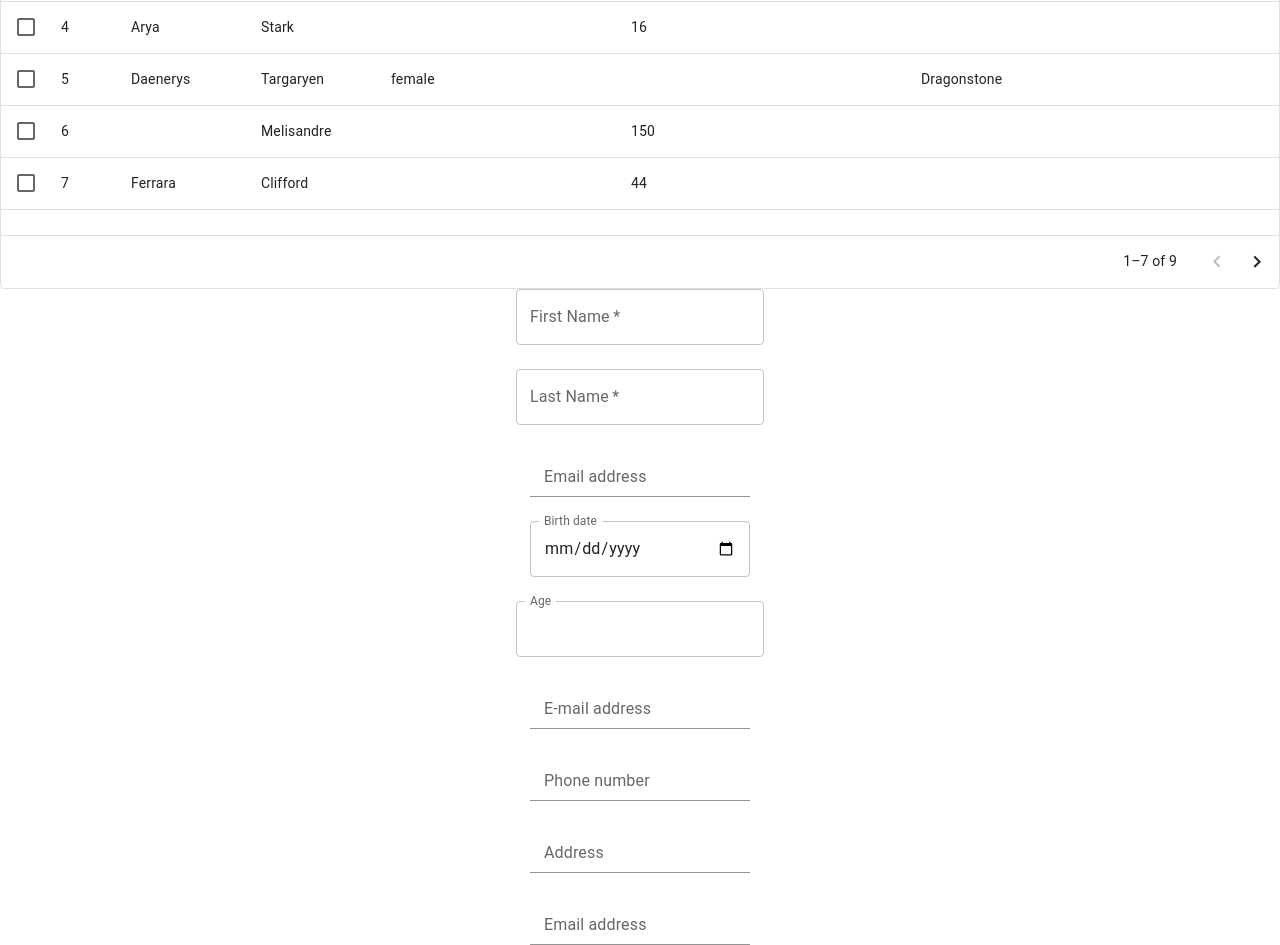
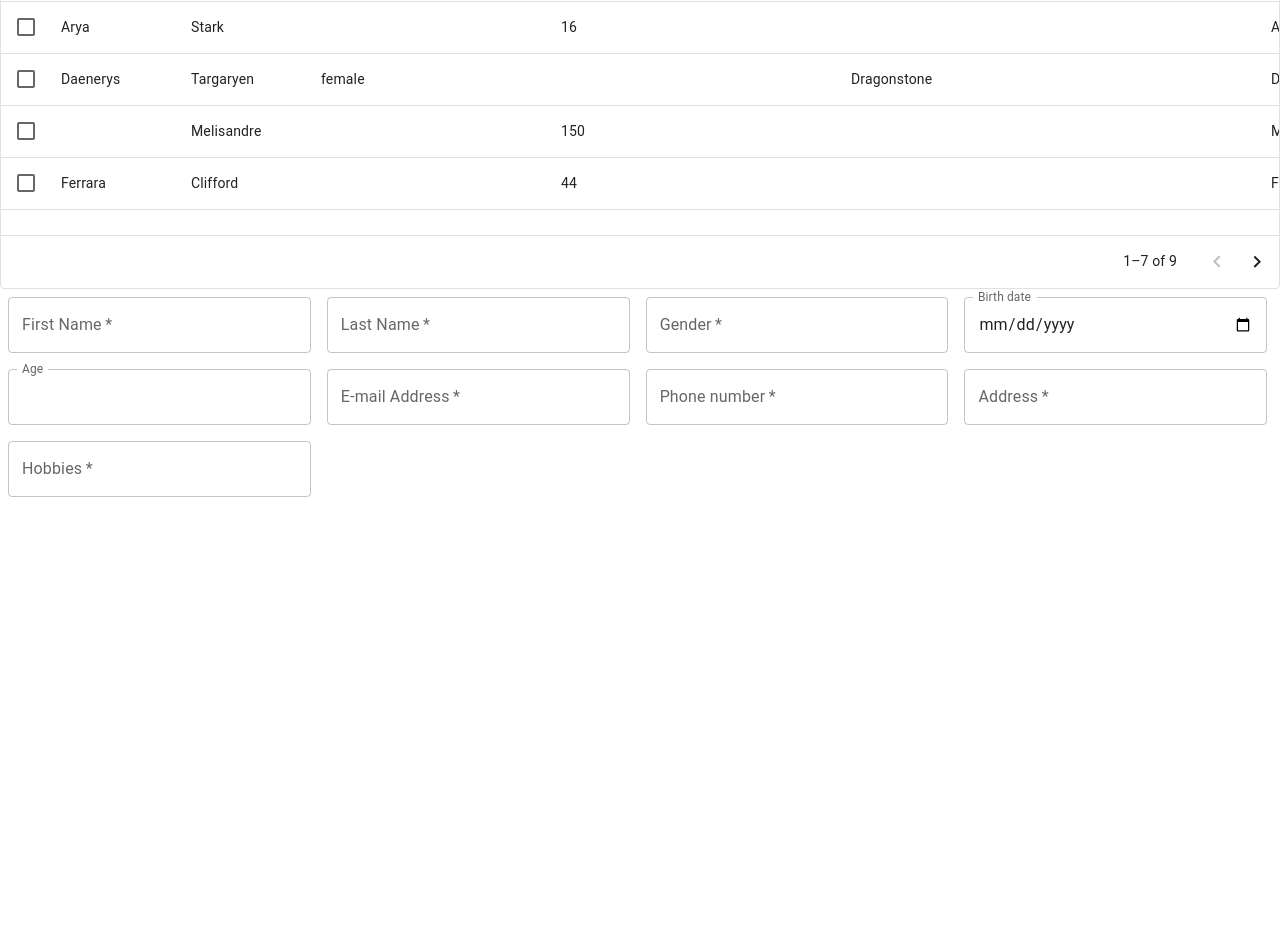
Before and after one commit to Adys23/user-maintenance-app, a React (Create React App) app in the folder client/: page / in a window 1280 px wide. Shown: the part 280-1225 px from the top of the page. After the commit the page ends 800 px from the top, so only its background shows below. Built offline with nearby package versions, Linux system fonts and the light colour scheme.

Commit message:
Change PersonDetailsForm container type to Box and fields type to TextField

```diff
--- a/client/src/PersonDetailsForm/PersonDetailsForm.tsx
+++ b/client/src/PersonDetailsForm/PersonDetailsForm.tsx
@@ -1,25 +1,17 @@
-import {
-	Stack,
-	TextField,
-	FormControl,
-	Input,
-	InputLabel,
-} from '@mui/material';
+import { Box, TextField } from '@mui/material';
 
 const PersonDetailsForm = () => {
 	return (
-		<Stack
-			direction='column'
-			justifyContent='space-between'
-			alignItems='center'
-			spacing={3}
+		<Box
+			component='form'
+			sx={{
+				'& .MuiTextField-root': { m: 1, width: '30ch' },
+			}}
+			autoComplete='off'
 		>
 			<TextField required id='first-name' label='First Name' />
 			<TextField required id='last-name' label='Last Name' />
-			<FormControl>
-				<InputLabel htmlFor='gender'>Email address</InputLabel>
-				<Input id='gender' />
-			</FormControl>
+			<TextField required id='gender' label='Gender' />
 			<TextField
 				id='birthdate'
 				label='Birth date'
@@ -38,23 +30,11 @@ const PersonDetailsForm = () => {
 					shrink: true,
 				}}
 			/>
-			<FormControl>
-				<InputLabel htmlFor='email'>E-mail address</InputLabel>
-				<Input id='email' />
-			</FormControl>
-			<FormControl>
-				<InputLabel htmlFor='phone'>Phone number</InputLabel>
-				<Input id='phone' />
-			</FormControl>
-			<FormControl>
-				<InputLabel htmlFor='address'>Address</InputLabel>
-				<Input id='address' />
-			</FormControl>
-			<FormControl>
-				<InputLabel htmlFor='hobbys'>Email address</InputLabel>
-				<Input id='hobbys' />
-			</FormControl>
-		</Stack>
+			<TextField required id='email' label='E-mail Address' type='email' />
+			<TextField required id='phone' label='Phone number' />
+			<TextField required id='address' label='Address' />
+			<TextField required id='hobbies' label='Hobbies' />
+		</Box>
 	);
 };
 
--- a/client/src/PersonsTable/PersonsTable.tsx
+++ b/client/src/PersonsTable/PersonsTable.tsx
@@ -4,7 +4,6 @@ import ActionButtonsGroup from './ActionButtonsGroup';
 
 const PersonsTable = () => {
 	const columns = [
-		{ field: 'id', headerName: 'ID', width: 70 },
 		{ field: 'firstName', headerName: 'First name', width: 130 },
 		{ field: 'lastName', headerName: 'Last name', width: 130 },
 		{
@@ -38,8 +37,8 @@ const PersonsTable = () => {
 			width: 120,
 		},
 		{
-			field: 'hobbys',
-			headerName: 'Hobbys',
+			field: 'hobbies',
+			headerName: 'Hobbies',
 			width: 300,
 		},
 		{
@@ -70,7 +69,7 @@ const PersonsTable = () => {
 			firstName: 'Jon',
 			age: 35,
 			email: 'jon.snow@houseStark.com',
-			hobbys: ['Full Body Workout', 'Martial Arts'],
+			hobbies: ['Full Body Workout', 'Martial Arts'],
 		},
 		{ id: 2, lastName: 'Lannister', firstName: 'Cersei', age: 42 },
 		{ id: 3, lastName: 'Lannister', firstName: 'Jaime', age: 45 },
```
Also changed, not shown: 1 other file (tests, documents, lock files or other folders).
